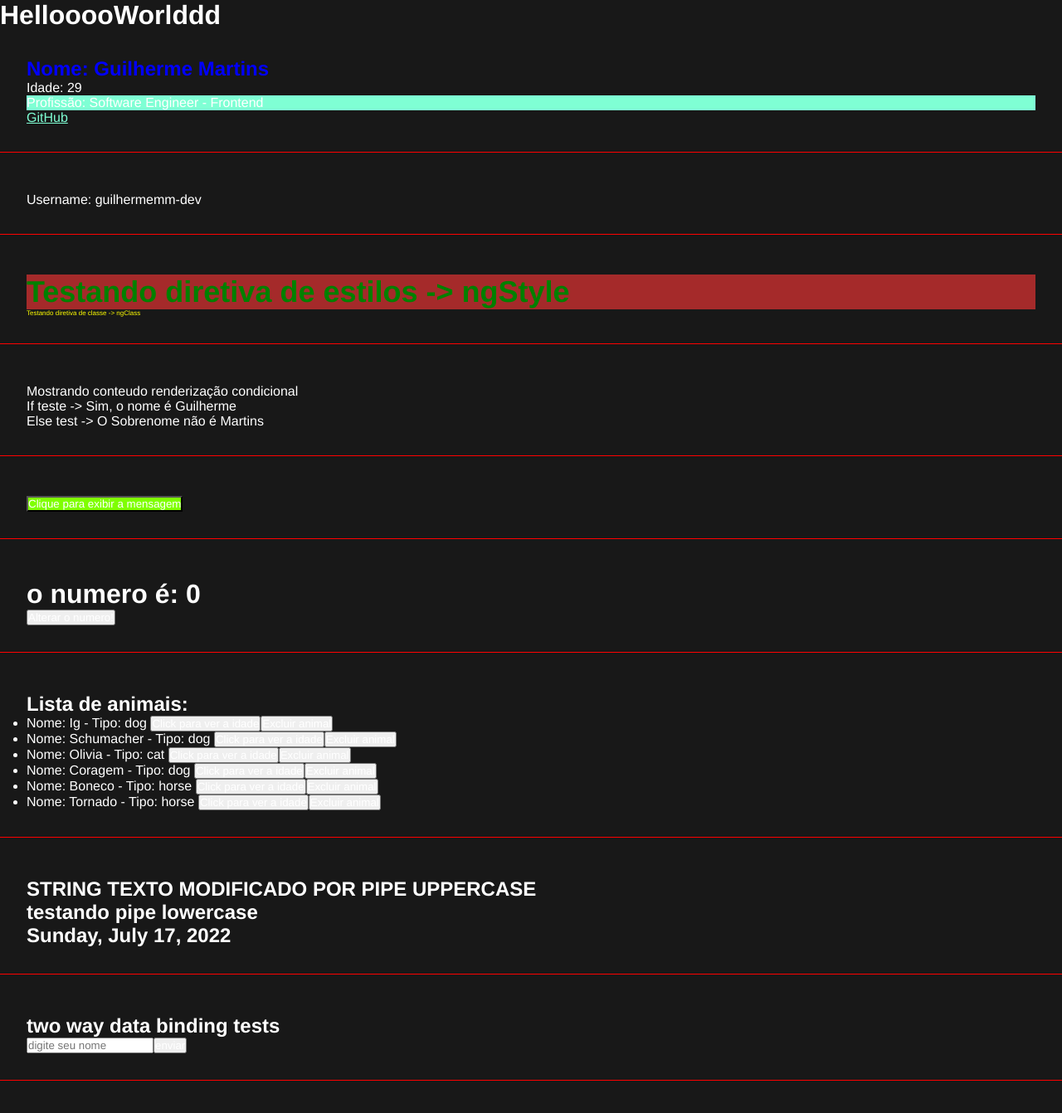
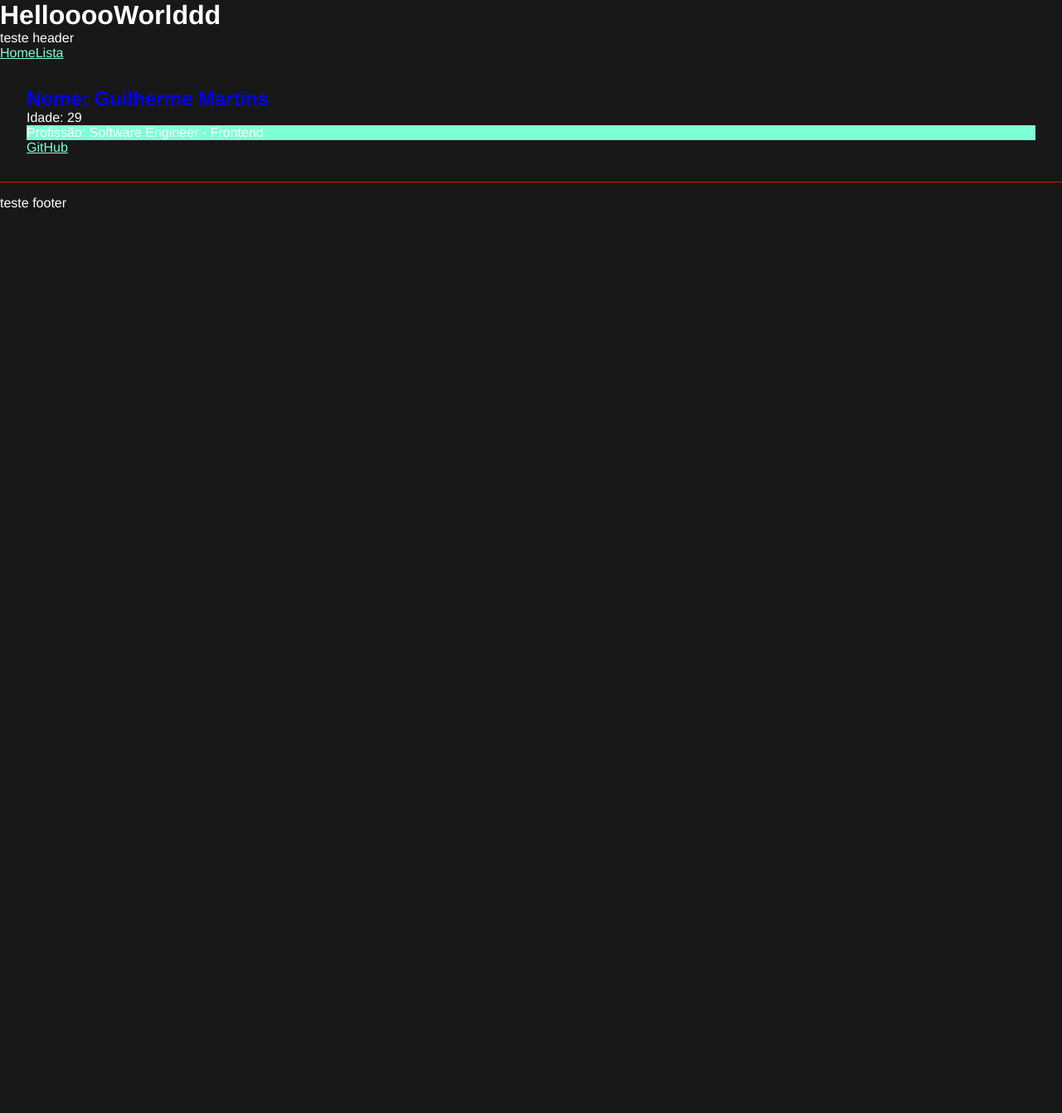
Before and after one commit to gmartins-dev/angular-curso-battisti, an Angular app: page / in a window 1280 px wide. Shown: the top 1342 px of the page at 83% size. After the commit the page ends 800 px from the top, so only its background shows below. Built offline with nearby package versions, Linux system fonts and the light colour scheme.

Commit message:
criando rotas no angular

```diff
--- a/src/app/app-routing.module.ts
+++ b/src/app/app-routing.module.ts
@@ -1,10 +1,15 @@
+import { ListRenderComponent } from './components/list-render/list-render.component';
+import { FirstComponentComponent } from './components/first-component/first-component.component';
 import { NgModule } from '@angular/core';
 import { RouterModule, Routes } from '@angular/router';
 
-const routes: Routes = [];
+const routes: Routes = [
+  { path: '', component: FirstComponentComponent },
+  { path: 'list', component: ListRenderComponent },
+];
 
 @NgModule({
   imports: [RouterModule.forRoot(routes)],
-  exports: [RouterModule]
+  exports: [RouterModule],
 })
-export class AppRoutingModule { }
+export class AppRoutingModule {}
--- a/src/app/app.component.html
+++ b/src/app/app.component.html
@@ -1,10 +1,8 @@
 <h1>HellooooWorlddd</h1>
-<app-first-component></app-first-component>
-<app-parent-data [user]="userName"></app-parent-data>
-<app-directives></app-directives>
-<app-if-render></app-if-render>
-<app-eventos></app-eventos>
-<app-emitter></app-emitter>
-<app-list-render></app-list-render>
-<app-pipes></app-pipes>
-<app-two-way-binding></app-two-way-binding>
+<header>teste header</header>
+<nav>
+  <a routerLink="/">Home</a>
+  <a routerLink="list">Lista</a>
+</nav>
+<router-outlet></router-outlet>
+<footer>teste footer</footer>
```
